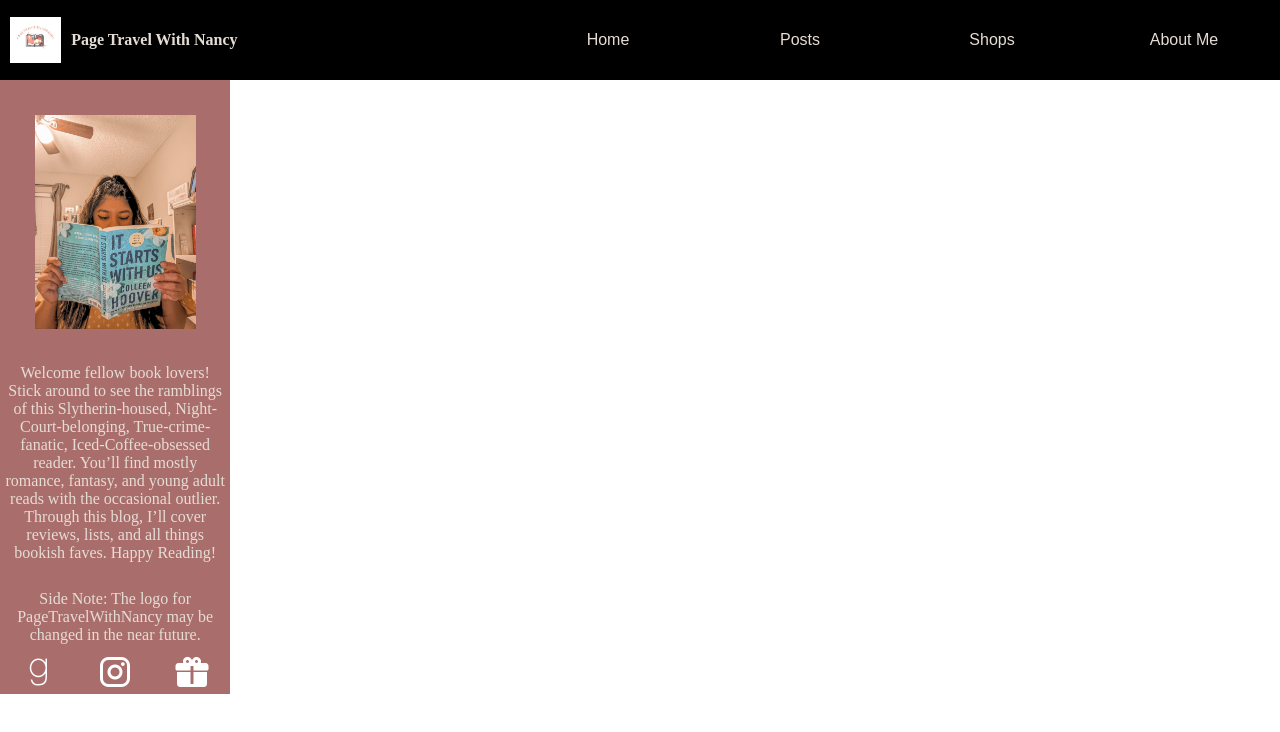
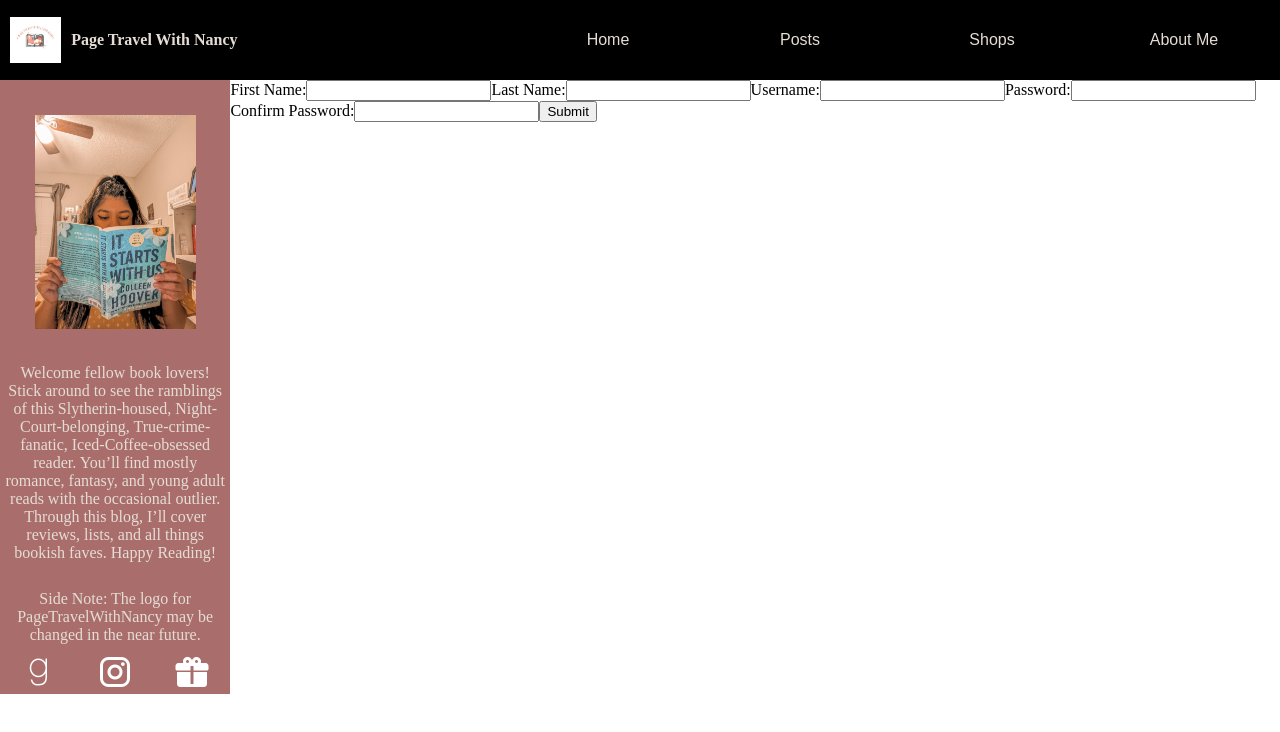
Before and after one commit to zjs6631/pagetravelwithnancy, a React (Create React App) app: page /createAccount in a window 1280 px wide. Shown: the top 732 px of the page. Built offline with nearby package versions, Linux system fonts and the light colour scheme.

Commit message:
added create user form

```diff
--- a/src/App.js
+++ b/src/App.js
@@ -19,6 +19,7 @@ import './styles/Shops.css';
 import './styles/Post.css';
 import './styles/About.css';
 import './styles/RatingScale.css';
+import CreateUserForm from './components/CreateUserForm';
 
 function App() {
 
@@ -39,6 +40,7 @@ function App() {
         <Route path="booksread" element ={<BooksRead/>}/>
         <Route path='scale' element={<RatingScale/>}/>
         <Route path='login' element={<Login/>}/>
+        <Route path='createAccount' element={<CreateUserForm/>} />
       </Routes>
 
       <Sidebar />
--- /dev/null
+++ b/src/components/CreateUserForm.js
@@ -0,0 +1,78 @@
+import React, { useEffect, useState } from 'react';
+import { useLocation, useNavigate} from 'react-router-dom';
+import uniqid from 'uniqid';
+import {format} from "date-fns";
+
+const CreateUserForm = () =>{
+
+
+    const [state, setState] = useState({
+        firstname: '',
+        lastname: '',
+        username: '',
+        password: '',
+        confirmpassword: '',
+    });
+
+    const navigate = useNavigate();
+    const location = useLocation();
+
+    function handleChange(event){
+        const value = event.target.value;
+        setState({
+            ...state,
+            [event.target.name]: value
+        });
+    }
+
+    function handleSubmit(event){
+        event.preventDefault();
+
+        fetch('http://localhost:3000/new-user', {
+            method: 'post',
+            dataType: 'json',
+            headers: {
+                'Accept': 'application/json',
+                'Content-Type': 'application/json'
+            },
+            body: JSON.stringify({
+                firstname: state.firstname,
+                lastname: state.lastname,
+                username: state.username,
+                password: state.password,
+                confirmpassword: state.confirmpassword
+            })
+        }).then((res)=>{
+            return res.json();
+        }).then((res)=>{
+            console.log(res);
+        }).catch((error)=>{
+            navigate('/login', {
+                state: {post: location.state.post},
+            });
+
+        })
+    }
+
+    //simple JSX form used to get the information to create user objects for the database.
+    return(
+        <div>
+            <form onSubmit={handleSubmit}>
+                    <label>First Name:</label>
+                    <input type='text' name='firstname' value={state.firstname} onChange={handleChange} />
+                    <label>Last Name:</label>
+                    <input type='text' name='lastname' value={state.lastname} onChange={handleChange} />
+                    <label>Username:</label>
+                    <input type='text' name='username' value={state.username} onChange={handleChange} />
+                    <label>Password:</label>
+                    <input type='text' name='password' value={state.password} onChange={handleChange} />
+                    <label>Confirm Password:</label>
+                    <input type='text' name='confirmpassword' value={state.confirmPassword} onChange={handleChange} />
+                    <button type='submit' value='Submit'>Submit</button>
+            </form>
+            <h3 id='errorHeader'></h3>
+        </div>
+    )
+}
+
+export default CreateUserForm;
--- a/src/components/Login.js
+++ b/src/components/Login.js
@@ -1,5 +1,5 @@
 import React, { useEffect, useState } from 'react';
-import { useLocation, useNavigate} from 'react-router-dom';
+import { useLocation, useNavigate, Link} from 'react-router-dom';
 import uniqid from 'uniqid';
 import {format} from "date-fns";
 //login page used to get a JWT used to make sure a user is logged in when they comment
@@ -9,8 +9,12 @@ const Login = (props) => {
     const [state, setState] = useState({
         username: '',
         password: '',
+        errorHeader: '',
     })
 
+    let errorHeader = document.getElementById('errorHeader');
+
+    //let errorHeader = document.getElementById('errorHeader');
     //useLocation to maintain a record of the post that prompted the user to login
     const location = useLocation();
 
@@ -43,15 +47,22 @@ const Login = (props) => {
         })})
         .then((res)=>{
             //if successful then we will recieve a token back, so convert it to json
+            console.log(res);
             return res.json()
         })
         .then((res) =>{
             //then place the token in localStorage
             console.log(res);
-
-            if(localStorage.getItem('token') === 'undefined'){
+            console.log(localStorage.getItem('token'));
+            console.log(localStorage.getItem('token') === "")
+            localStorage.setItem('token', JSON.stringify(res.token));
+            if(localStorage.getItem('token') === 'undefined' || JSON.parse(localStorage.getItem('token')) === ''){
                 console.log("it's detecting that the token is undefined")
                 localStorage.setItem('token', JSON.stringify(''));
+                setState({...state,
+                    errorHeader: 'Invalid Login'})
+                errorHeader.innerHTML = state.errorHeader;
+
             } else {
                 console.log('we set the token');
                 localStorage.setItem('token', JSON.stringify(res.token));
@@ -65,6 +76,9 @@ const Login = (props) => {
             if (error.response.status === 403){
                 console.log("here!")
                 navigate('/login');
+                setState({...state,
+                    errorHeader: 'Invalid Login'})
+                errorHeader.innerHTML = state.errorHeader;
 
             } else {
                 console.log('in error catch')
@@ -108,6 +122,8 @@ const Login = (props) => {
                     <input type='text' name='password' value={state.password} onChange={handleChange} />
                     <button type='submit' value='Submit'>Submit</button>
             </form>
+            <Link to='/createAccount' state={{post: location.state.post}}><button className='createAccBtn'>Create Account</button></Link>
+            <h3 id='errorHeader'></h3>
         </div>
     )
 }
--- a/src/components/Post.js
+++ b/src/components/Post.js
@@ -37,8 +37,9 @@ const Post = (props) =>{
         setToken(localStorage.getItem('token')); //set our token state variable to be the value of the token stored in local storage
 
 
-        console.log(localStorage.getItem('token'));
-        if(JSON.parse(localStorage.getItem('token')) == ''){
+        console.log(localStorage.getItem('token') === 'undefined');
+
+        if(localStorage.getItem('token') === 'undefined' || JSON.parse(localStorage.getItem('token')) == ''){
             navigate('/login', {
                 state: {post: post}
             })
```
